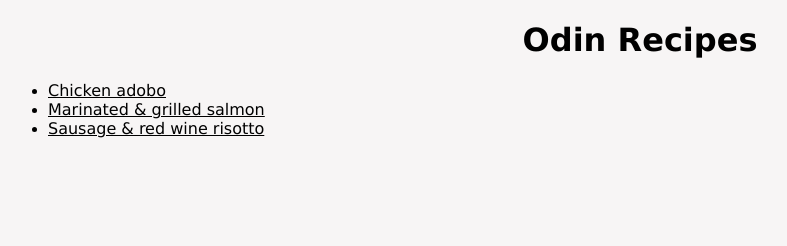
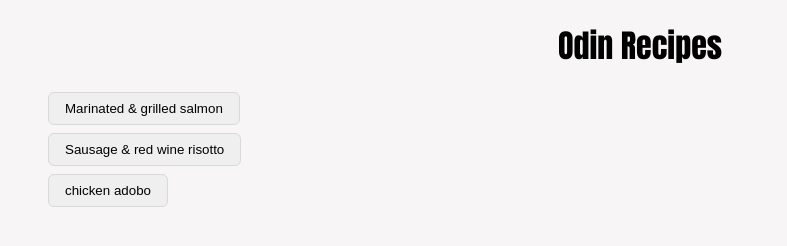
Before and after one commit to velocitypk/odin-recipes, a plain HTML site: page index.html in a window 1280 px wide. Shown: the whole page, without its empty margins (0-787 px from the left). Drawn offline with Linux system fonts and the light colour scheme.

Commit message:
add 'button-container' class and matching CSS

```diff
--- a/index.html
+++ b/index.html
@@ -2,15 +2,16 @@
 <html lang="en">
     <head>
         <meta charset="utf-8">
+        <meta content="width=device-width, initial-scale=1.0">
         <title>Recipe Website Project</title>
         <link rel="stylesheet" href="indexstyle.css">
     </head>
     <body class="body">
         <h1 class="header">Odin Recipes</h1>
         <ul>
-        <li><a class="recipe" id="chicken" href="recipes/chickenadobo.html">Chicken adobo</a></li>
-        <li><a class="recipe" id="salmon" href="recipes/grilledsalmon.html">Marinated & grilled salmon</a></a></li>
-        <li><a class="recipe" id="sausage" href="recipes/sausageredwinerisotto.html">Sausage & red wine risotto</a></li>
+            <li><a class="recipe" class="button-container" id="salmon" href="recipes/grilledsalmon.html"><button>Marinated & grilled salmon</button></a></a></li>
+            <li><a class="recipe" class="button-container" id="sausage" href="recipes/sausageredwinerisotto.html"><button>Sausage & red wine risotto</button></a></li>
+            <li><a class="recipe" class="button-container" id="chicken" href="recipes/chickenadobo.html"><button>chicken adobo</button></a></li>
         </ul>
     </body>
 </html>
--- a/indexstyle.css
+++ b/indexstyle.css
@@ -1,11 +1,27 @@
-.body {
+body {
     background-color: rgb(247, 245, 245);
 }
 .header {
-    text-align: center;
-    font-family: Verdana, Geneva, Tahoma, sans-serif;
+    text-align:center;
+    font-family:Impact, Haettenschweiler, 'Arial Narrow Bold', sans-serif;
 }
 .recipe {
-    color: black;
-    font-family: Verdana, Geneva, Tahoma, sans-serif;
+    color:black;
+    font-family:Impact, Haettenschweiler, 'Arial Narrow Bold', sans-serif;
 }
+.button-container {
+    background: grey;
+    text-align: center;
+    padding: 8px;
+}
+button {
+    border: 1px solid #dad8d8;
+    border-radius: 6px;
+    padding:8px 16px;
+    margin-top: auto;
+    margin-bottom: 8px;
+}
+ul {
+    list-style: none;
+    text-align: left;
+}
```
